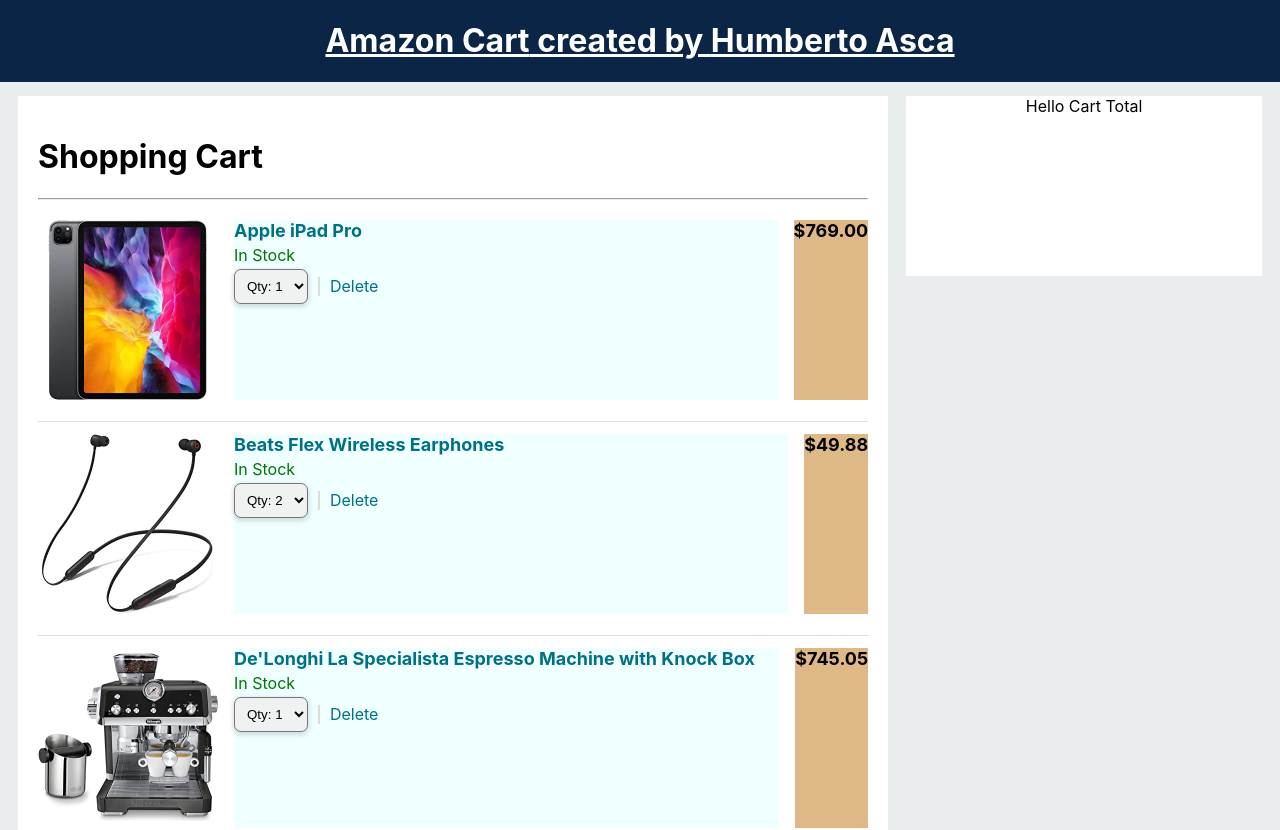
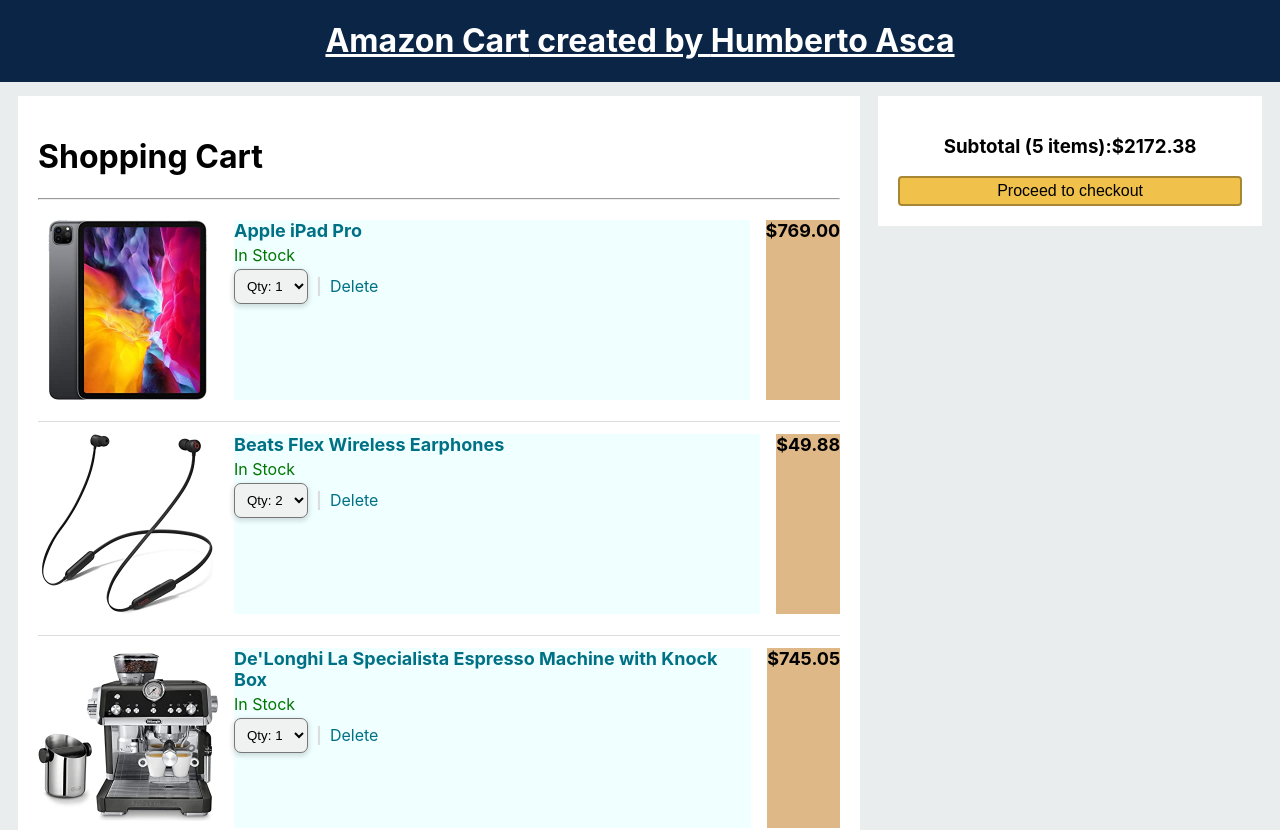
Before and after one commit to HASCA-GH/Amazon-cart, a React (Create React App) app: page / in a window 1280 px wide. Shown: the top 830 px of the page. Built offline with nearby package versions, Linux system fonts and the light colour scheme.

Commit message:
ADD:Cart total HTML/style

```diff
--- a/src/App.css
+++ b/src/App.css
@@ -10,6 +10,7 @@
 .App-main {
   display: flex;
   padding: 14px 18px 0 18px;
+  align-items: flex-start;
 }
 
 /* .App-header {
--- a/src/components/CartTotal.js
+++ b/src/components/CartTotal.js
@@ -3,7 +3,12 @@
 
 function CartTotal() {
     return (
-        <div className="CartTotal">Hello Cart Total</div>
+        <div className="CartTotal">
+            <h3>Subtotal (5 items):
+                <span>$2172.38</span>
+            </h3>
+            <button>Proceed to checkout</button>
+        </div>
     )
 }
 
--- a/src/css/CartItem.css
+++ b/src/css/CartItem.css
@@ -77,5 +77,30 @@
 }
 
 .CartTotal {
-  max-height: 180px;
+  /* max-height: 180px; */
+  flex: 0.3;
+  background-color: white;
+  padding: 20px;
+  /* text-align: center; */
 }
+
+.CartTotal button {
+  font-size: 16px;
+  background-color: #f0c14b;
+  width: 100%;
+  border-radius: 4px;
+  border: 2px solid #a88734;
+  padding: 4px 8px;
+  cursor: pointer;
+}
+
+.CartTotal button:hover {
+  background: #ddb347;
+}
+
+.CartTotal button:focus {
+  outline: none;
+}
+.CartTotal-price {
+  margin-left: 8px;
+}
```
